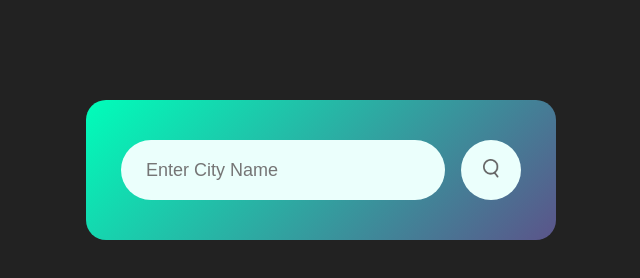
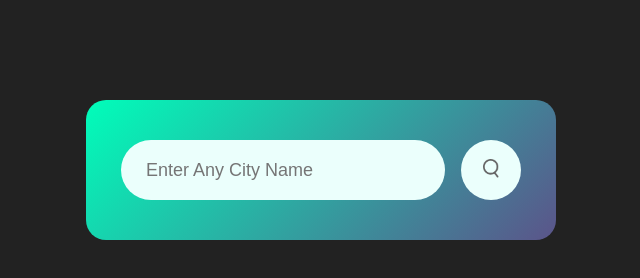
Before and after one commit to jisanahamed09205/Weather-App, a plain HTML site: page index.html in a window 1280 px wide. Shown: the full height of the page, 319-959 px from the left. Drawn offline with Linux system fonts and the light colour scheme.

Commit message:
placeholder text change some

```diff
--- a/index.html
+++ b/index.html
@@ -11,7 +11,7 @@
 <body>
     <div class="card">
         <div class="search">
-            <input type="text" placeholder="Enter City Name" spellcheck="false">
+            <input type="text" placeholder="Enter Any City Name" spellcheck="false">
             <button><img src="images/search.png" alt=""></button>
         </div>
         <div class="error">
```
Also changed, not shown: 1 other file.
